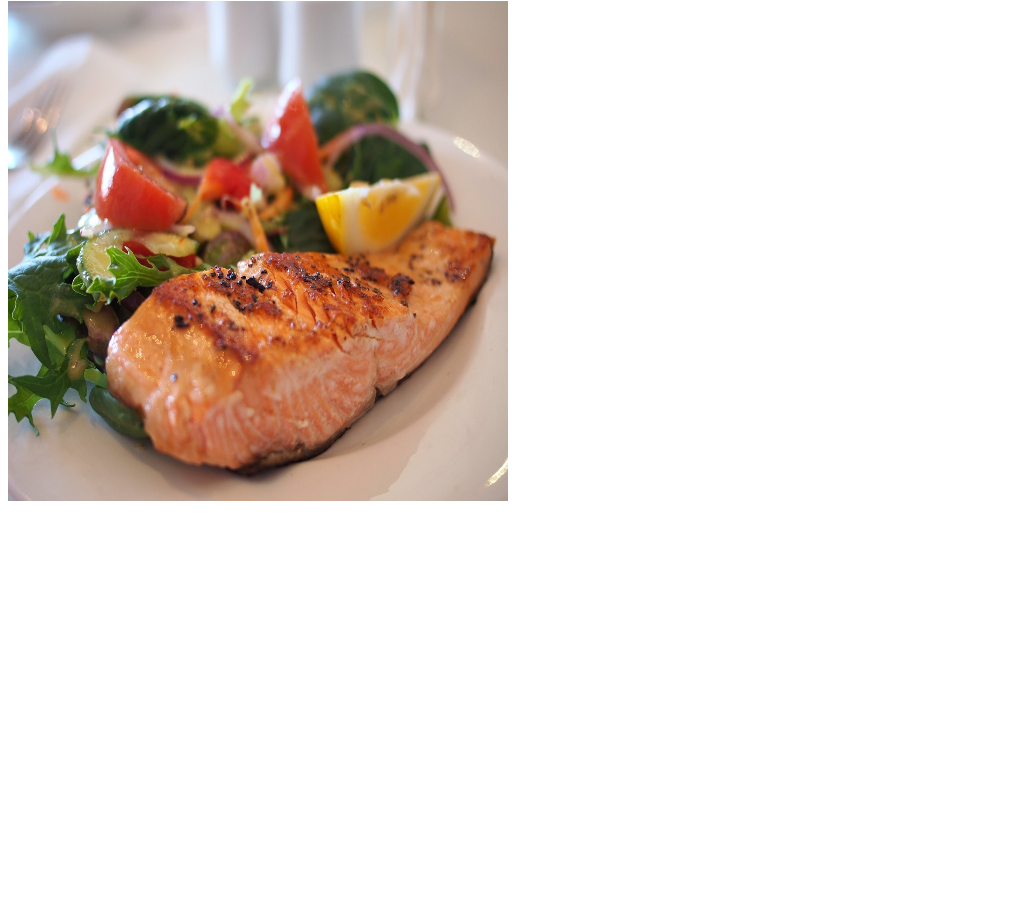
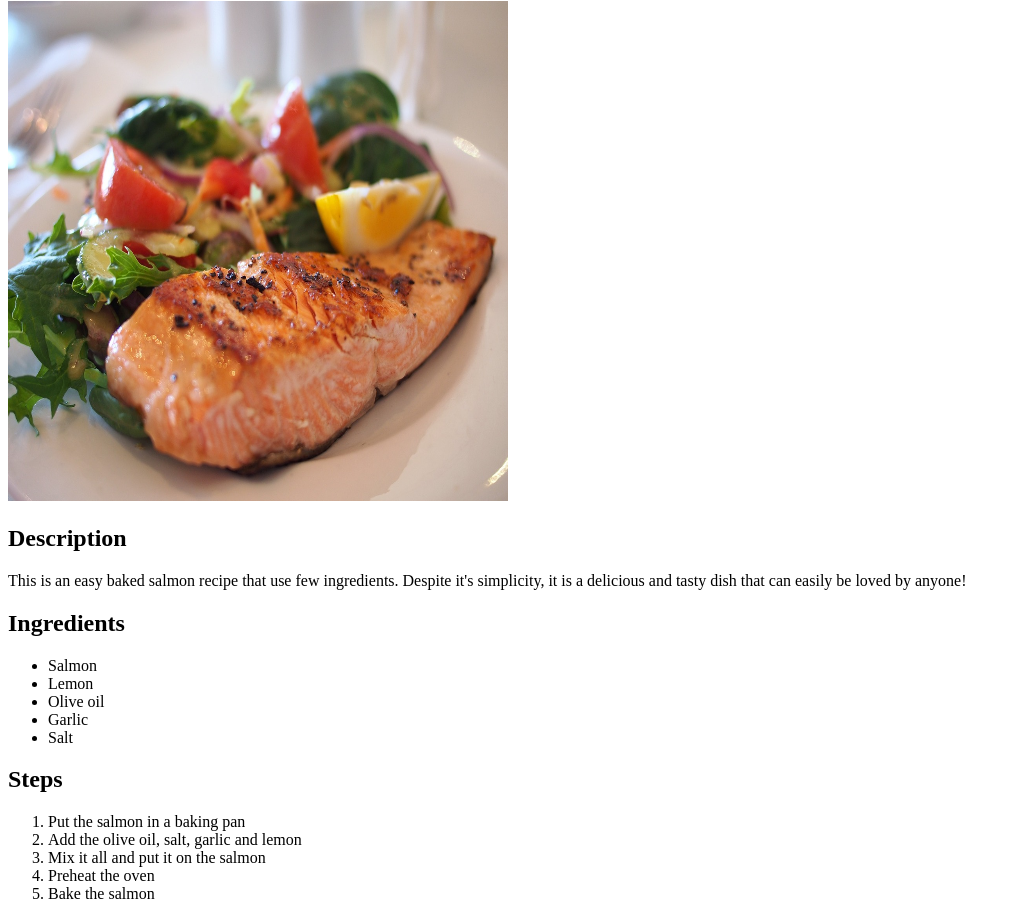
Before and after one commit to Nana003/odin-recipes, a plain HTML site: page recipes/salmon.html in a window 1280 px wide. Shown: the part 79-998 px from the top of the page, without its empty margins (0-1020 px from the left). Before the commit the page ends 800 px from the top, so only its background shows below. Drawn offline with Linux system fonts and the light colour scheme.

Commit message:
Add contents to salmon.html
Add a recipe description so the user know what they can except from this
recipe, an ingredients list so the user know what ingredients to use and
step by step instructions to be able to do the recipe yourself

```diff
--- a/recipes/salmon.html
+++ b/recipes/salmon.html
@@ -8,5 +8,25 @@
 <body>
     <h1>Salmon</h1>
     <img src="../images/salmon.jpg" height="500" width="500">
+    <h2>Description</h2>
+    <p>This is an easy baked salmon recipe that use few ingredients. Despite it's simplicity, it is a delicious and tasty dish that can easily
+    be loved by anyone!
+    </p>
+    <h2>Ingredients</h2>
+    <ul>
+        <li>Salmon</li>
+        <li>Lemon</li>
+        <li>Olive oil</li>
+        <li>Garlic</li>
+        <li>Salt</li>
+    </ul>
+    <h2>Steps</h2>
+    <ol>
+        <li>Put the salmon in a baking pan</li>
+        <li>Add the olive oil, salt, garlic and lemon</li>
+        <li>Mix it all and put it on the salmon</li>
+        <li>Preheat the oven</li>
+        <li>Bake the salmon</li>
+    </ol>
 </body>
 </html>
```
